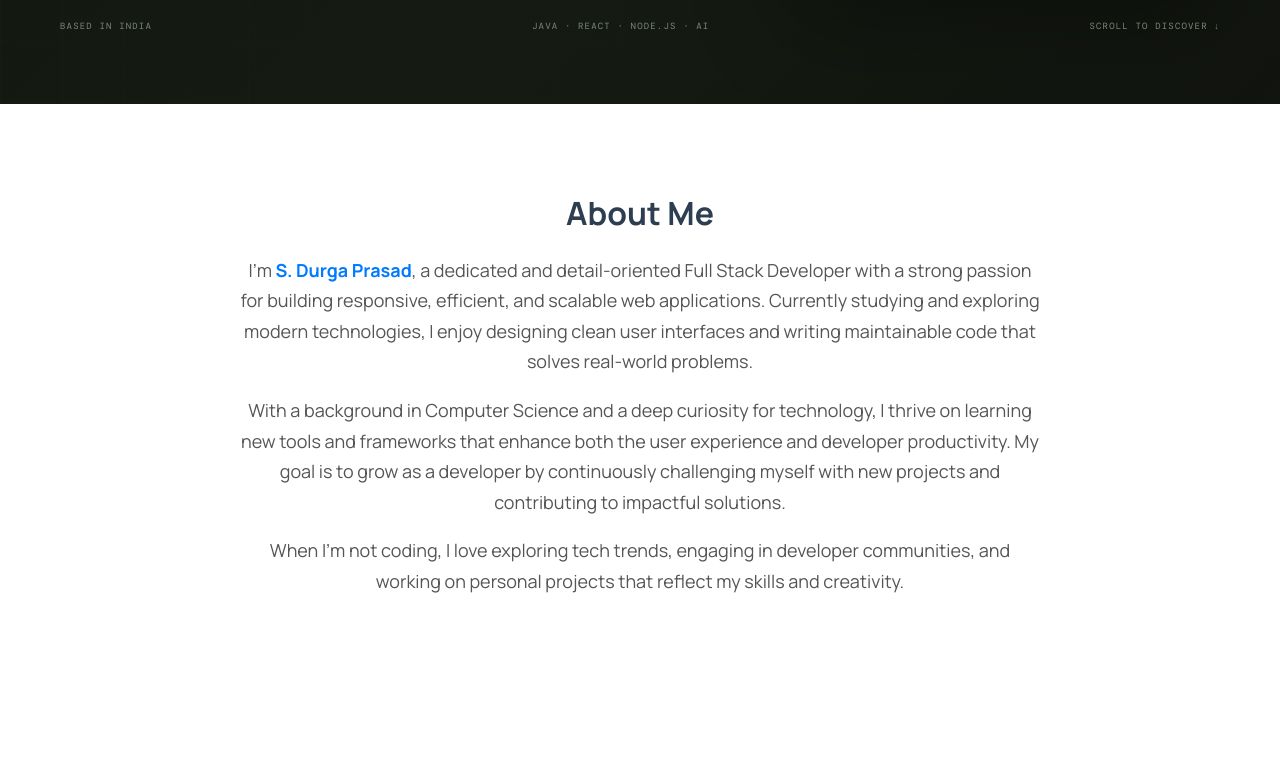
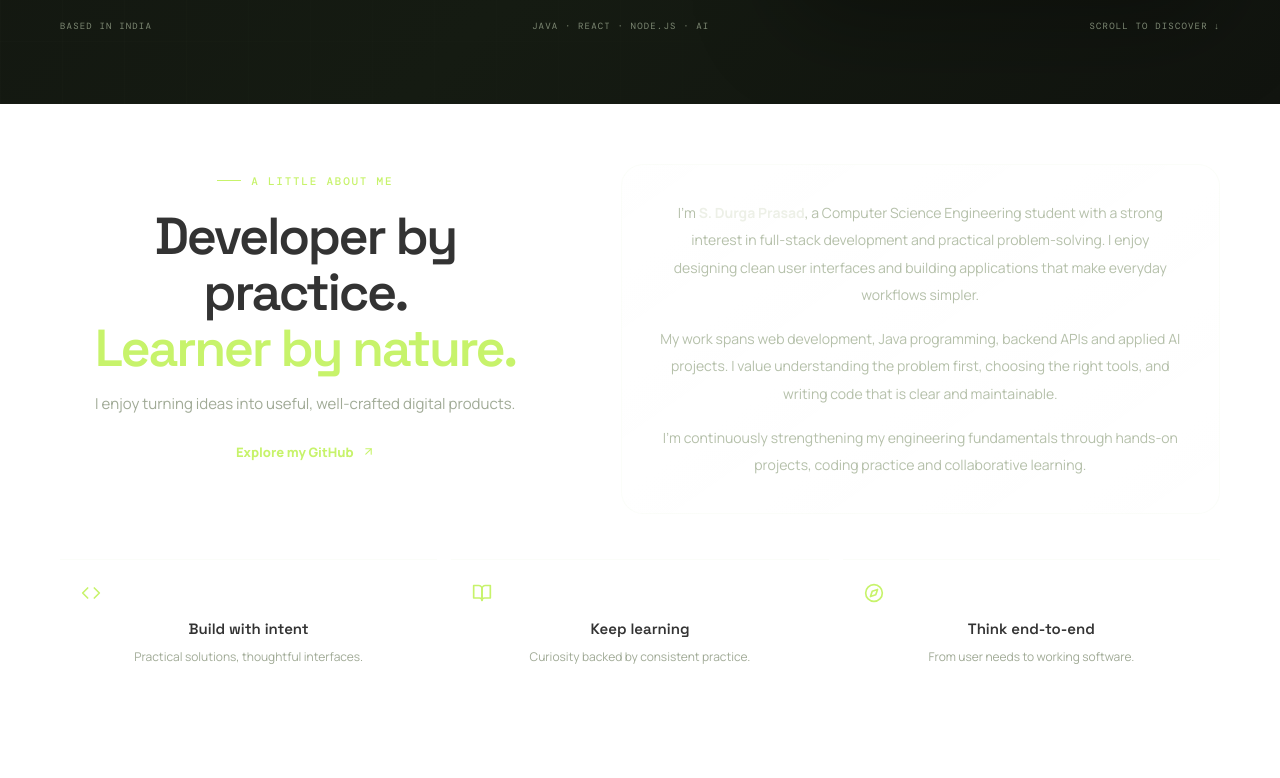
Before and after one commit to durga057/portfolio, a React (Vite) app: page / in a window 1280 px wide. Shown: the part 782-1560 px from the top of the page. Built offline with nearby package versions, Linux system fonts and the light colour scheme.

Commit message:
Redesign portfolio with olive and lime visual system

```diff
--- a/src/pages/About.jsx
+++ b/src/pages/About.jsx
@@ -1,26 +1,33 @@
-import '../styles/About.css'
-function About() {
+import { FiArrowUpRight, FiBookOpen, FiCode, FiCompass } from "react-icons/fi";
+import "../styles/About.css";
+
+export default function About() {
   return (
-    <section className="about-section" id="about">
-      <h2 className="about-title">About Me</h2>
-
-      <div className="about-content">
-        <p>
-          I'm <strong>S. Durga Prasad</strong>, a dedicated and detail-oriented Full Stack Developer with a strong passion for building responsive, efficient, and scalable web applications.
-          Currently studying and exploring modern technologies, I enjoy designing clean user interfaces and writing maintainable code that solves real-world problems.
-        </p>
-
-        <p>
-          With a background in Computer Science and a deep curiosity for technology, I thrive on learning new tools and frameworks that enhance both the user experience and developer productivity.
-          My goal is to grow as a developer by continuously challenging myself with new projects and contributing to impactful solutions.
-        </p>
-
-        <p>
-          When I'm not coding, I love exploring tech trends, engaging in developer communities, and working on personal projects that reflect my skills and creativity.
-        </p>
+    <section className="section about-section" id="about">
+      <div className="container">
+        <div className="about-grid">
+          <div className="about-heading">
+            <span className="section-kicker">A LITTLE ABOUT ME</span>
+            <h2 className="section-heading">Developer by practice.<br /><span className="accent-text">Learner by nature.</span></h2>
+            <p className="section-lead">I enjoy turning ideas into useful, well-crafted digital products.</p>
+            <a className="about-link" href="https://github.com/durga057" target="_blank" rel="noreferrer">Explore my GitHub <FiArrowUpRight /></a>
+          </div>
+          <div className="about-copy surface">
+            <p>I&apos;m <strong>S. Durga Prasad</strong>, a Computer Science Engineering student with a strong interest in full-stack development and practical problem-solving. I enjoy designing clean user interfaces and building applications that make everyday workflows simpler.</p>
+            <p>My work spans web development, Java programming, backend APIs and applied AI projects. I value understanding the problem first, choosing the right tools, and writing code that is clear and maintainable.</p>
+            <p>I&apos;m continuously strengthening my engineering fundamentals through hands-on projects, coding practice and collaborative learning.</p>
+          </div>
+        </div>
+        <div className="about-pillars">
+          <div><FiCode /><strong>Build with intent</strong><span>Practical solutions, thoughtful interfaces.</span></div>
+          <div><FiBookOpen /><strong>Keep learning</strong><span>Curiosity backed by consistent practice.</span></div>
+          <div><FiCompass /><strong>Think end-to-end</strong><span>From user needs to working software.</span></div>
+        </div>
       </div>
+      <style>{`
+        .about-grid{display:grid;grid-template-columns:.9fr 1.1fr;gap:70px;align-items:start}.about-heading .section-heading{margin-top:20px}.about-link{display:inline-flex;align-items:center;gap:8px;margin-top:25px;color:var(--accent);font-size:13px;font-weight:800}.about-copy{padding:34px 38px;color:#b5c0aa;font-size:14px;line-height:1.95}.about-copy p{margin:0 0 17px}.about-copy p:last-child{margin-bottom:0}.about-copy strong{color:var(--text)}.about-pillars{display:grid;grid-template-columns:repeat(3,1fr);gap:14px;margin-top:45px}.about-pillars>div{padding:23px 21px;border-top:1px solid var(--line);display:grid;gap:9px}.about-pillars svg{font-size:20px;color:var(--accent);margin-bottom:7px}.about-pillars strong{font:600 15px 'Space Grotesk'}.about-pillars span{font-size:12px;line-height:1.7;color:var(--muted)}
+        @media(max-width:760px){.about-grid{grid-template-columns:1fr;gap:28px}.about-copy{padding:25px}.about-pillars{grid-template-columns:1fr;gap:4px;margin-top:30px}.about-pillars>div{padding:18px 5px}}
+      `}</style>
     </section>
   );
 }
-
-export default About;
```
